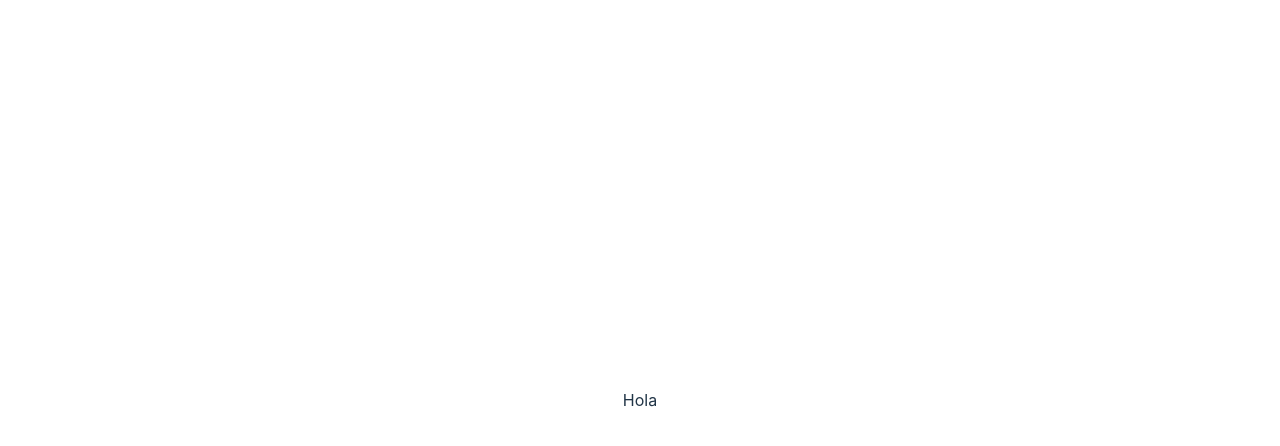
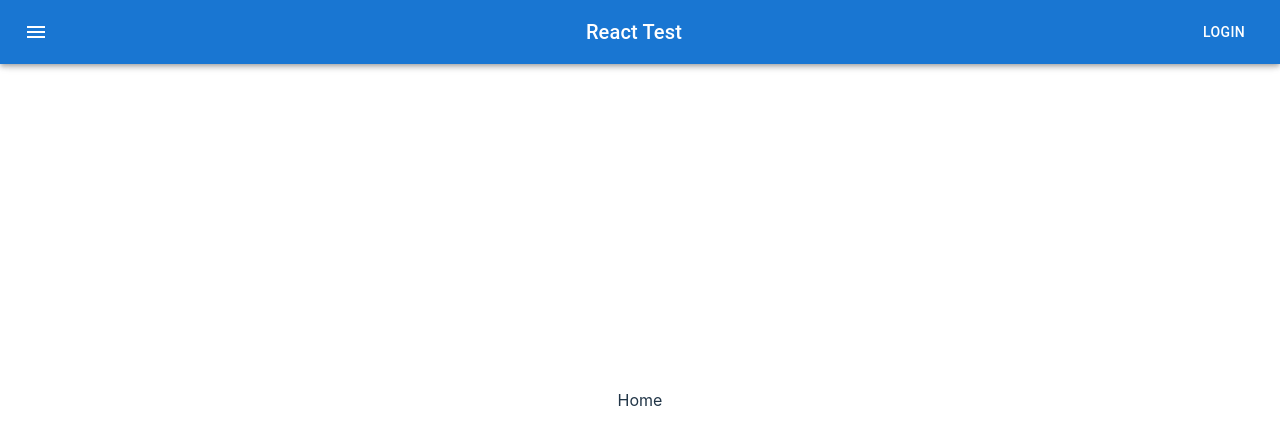
Before and after one commit to danieldamian09/app-react-clean-architecture-redux-context-typescript-, a React (Vite) app: page / in a window 1280 px wide. Shown: the top 446 px of the page. Built offline with nearby package versions, Linux system fonts and the light colour scheme.

Commit message:
Add navbar

```diff
--- a/package.json
+++ b/package.json
@@ -11,7 +11,9 @@
   "dependencies": {
     "@emotion/react": "^11.10.4",
     "@emotion/styled": "^11.10.4",
+    "@mui/icons-material": "^5.10.6",
     "@mui/material": "^5.10.8",
+    "@mui/x-data-grid": "^5.17.5",
     "react": "^18.2.0",
     "react-dom": "^18.2.0",
     "styled-components": "^5.3.6"
--- a/src/App.tsx
+++ b/src/App.tsx
@@ -1,10 +1,13 @@
 import './App.css'
+import { Navbar } from './components'
+import { Home } from './pages'
 
 function App() {
 
   return (
     <>
-      Hola
+      <Navbar />
+      <Home />
     </>
   )
 }
--- /dev/null
+++ b/src/components/Navbar/Navbar.tsx
@@ -0,0 +1,35 @@
+import MenuIcon from "@mui/icons-material/Menu";
+import {
+	AppBar,
+	Box,
+	Button,
+	IconButton,
+	Toolbar,
+	Typography,
+} from "@mui/material";
+import React from "react";
+export interface NavbarInterface {}
+
+const Navbar: React.FC<NavbarInterface> = () => {
+	return (
+		<AppBar position="fixed">
+			<Toolbar>
+				<IconButton
+					size="large"
+					edge="start"
+					color="inherit"
+					aria-label="menu"
+					sx={{mr: 2}}
+				>
+					<MenuIcon />
+				</IconButton>
+				<Typography variant="h6" component="div" sx={{flexGrow: 1}}>
+					React Test
+				</Typography>
+				<Button color="inherit">Login</Button>
+			</Toolbar>
+		</AppBar>
+	);
+};
+
+export default Navbar;
--- /dev/null
+++ b/src/components/Navbar/index.ts
@@ -0,0 +1 @@
+export { default as Navbar } from './Navbar';
--- /dev/null
+++ b/src/components/index.ts
@@ -0,0 +1 @@
+export * from './Navbar';
--- a/src/index.css
+++ b/src/index.css
@@ -31,6 +31,12 @@
   min-width: 320px;
   min-height: 100vh;
 }
+
+/* header{
+  position: fixed;
+  top: 0;
+  left: 0;
+} */
 
 h1 {
   font-size: 3.2em;
--- a/src/pages/Home/Home.tsx
+++ b/src/pages/Home/Home.tsx
@@ -1,4 +1,7 @@
 import React from 'react';
+import { DataGrid } from '@mui/x-data-grid';
+
+
 export interface HomeInterface {}
 
 const Home : React.FC<HomeInterface> = () => {
--- a/src/pages/index.ts
+++ b/src/pages/index.ts
@@ -0,0 +1 @@
+export * from "./Home";
```
Also changed, not shown: 1 other file (tests, documents, lock files or other folders).
